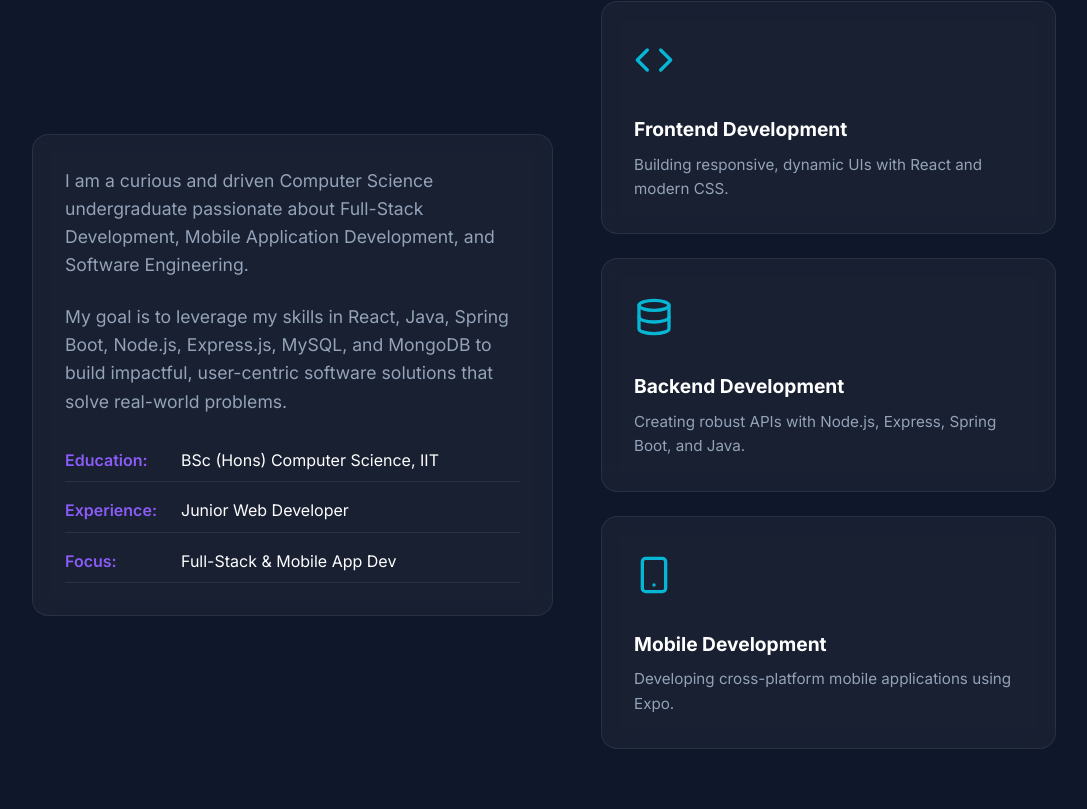
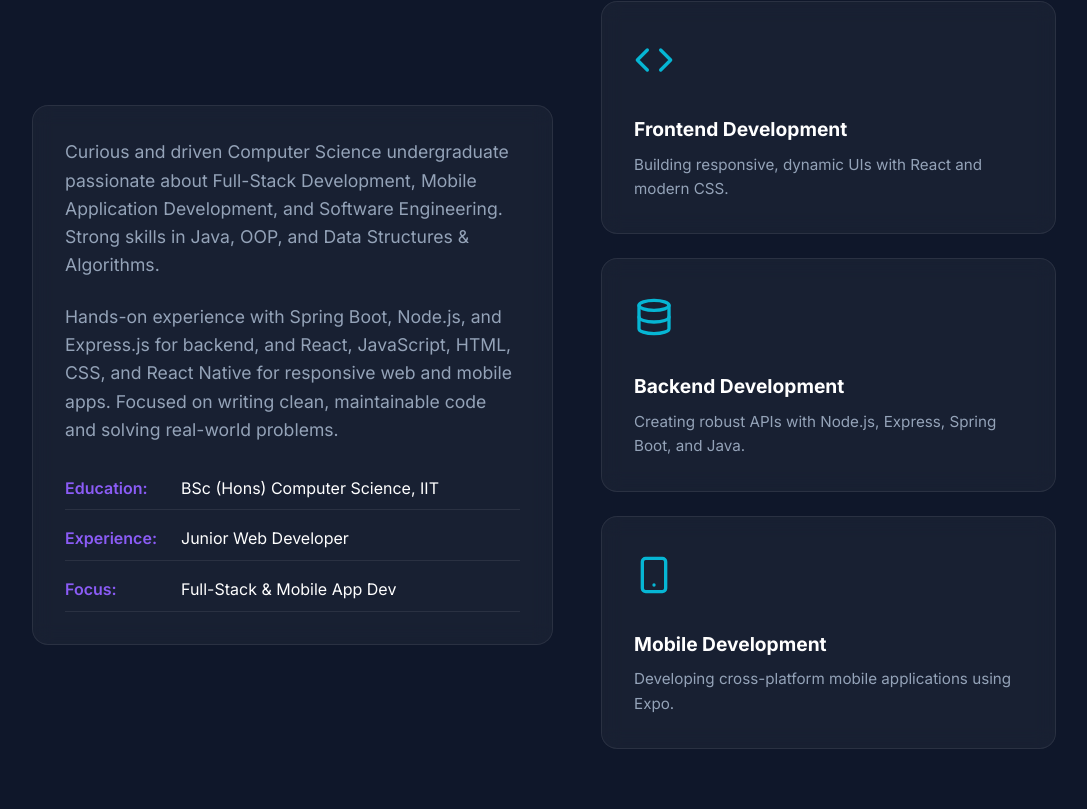
Before and after one commit to injaz89/portfolio, a React (Vite) app: page / in a window 1280 px wide. Shown: the part 1011-1820 px from the top of the page, without its empty margins (96-1183 px from the left). Built offline with nearby package versions, Linux system fonts and the light colour scheme.

Commit message:
feat: implement initial portfolio components including contact, education, experience, and hero sections

```diff
--- a/src/components/About.jsx
+++ b/src/components/About.jsx
@@ -41,10 +41,10 @@ const About = () => {
           className="about-text glass-card"
         >
           <p>
-            I am a curious and driven Computer Science undergraduate passionate about Full-Stack Development, Mobile Application Development, and Software Engineering.
+            Curious and driven Computer Science undergraduate passionate about Full-Stack Development, Mobile Application Development, and Software Engineering. Strong skills in Java, OOP, and Data Structures & Algorithms.
           </p>
           <p>
-            My goal is to leverage my skills in React, Java, Spring Boot, Node.js, Express.js, MySQL, and MongoDB to build impactful, user-centric software solutions that solve real-world problems.
+            Hands-on experience with Spring Boot, Node.js, and Express.js for backend, and React, JavaScript, HTML, CSS, and React Native for responsive web and mobile apps. Focused on writing clean, maintainable code and solving real-world problems.
           </p>
           <div className="quick-info">
             <div className="info-item">
--- a/src/components/Certifications.jsx
+++ b/src/components/Certifications.jsx
@@ -5,10 +5,13 @@ import './Certifications.css';
 
 const Certifications = () => {
   const certifications = [
-    { title: "Java Programming", issuer: "Coursera / Oracle" },
-    { title: "Artificial Intelligence", issuer: "IBM" },
-    { title: "Cloud Security", issuer: "AWS" },
-    { title: "Java OOP", issuer: "HackerRank" }
+    { title: "Professional Certificate in Java Programming", issuer: "Certification" },
+    { title: "Professional Certificate in Artificial Intelligence", issuer: "Certification" },
+    { title: "Machine Learning: AI Python & R + ChatGPT", issuer: "Certification" },
+    { title: "Java Object-Oriented Programming", issuer: "LinkedIn Learning" },
+    { title: "Introduction to Cloud Security", issuer: "SimpliLearn" },
+    { title: "Volunteer — Haxmas Journey 2024 Grand Finale", issuer: "Ascentic (Participation)" },
+    { title: "Industry Visit — Virtusa Sri Lanka", issuer: "IEEE IIT Insight Gen (Participation)" }
   ];
 
   return (
@@ -19,7 +22,7 @@ const Certifications = () => {
         viewport={{ once: true }}
         className="section-title"
       >
-        My <span>Certifications</span>
+        My <span>Certifications & Participations</span>
       </motion.h2>
 
       <div className="certs-grid">
--- a/src/components/Contact.jsx
+++ b/src/components/Contact.jsx
@@ -1,6 +1,6 @@
 import React, { useState } from 'react';
 import { motion } from 'framer-motion';
-import { FiMail, FiPhone, FiGithub, FiLinkedin, FiSend } from 'react-icons/fi';
+import { FiMail, FiPhone, FiGithub, FiLinkedin, FiSend, FiMapPin } from 'react-icons/fi';
 import './Contact.css';
 
 const Contact = () => {
@@ -48,21 +48,21 @@ const Contact = () => {
               <div className="method-icon"><FiMail /></div>
               <div className="method-details">
                 <h4>Email</h4>
-                <p>injas@example.com</p>
+                <p>mohamedinjas66@gmail.com</p>
               </div>
             </div>
             <div className="contact-method">
-              <div className="method-icon"><FiPhone /></div>
+              <div className="method-icon"><FiMapPin /></div>
               <div className="method-details">
-                <h4>Phone</h4>
-                <p>+94 77 123 4567</p>
+                <h4>Location</h4>
+                <p>Galle, Sri Lanka</p>
               </div>
             </div>
           </div>
 
           <div className="social-links">
-            <a href="#" className="social-icon" aria-label="GitHub"><FiGithub /></a>
-            <a href="#" className="social-icon" aria-label="LinkedIn"><FiLinkedin /></a>
+            <a href="https://github.com/injaz89" target="_blank" rel="noopener noreferrer" className="social-icon" aria-label="GitHub"><FiGithub /></a>
+            <a href="https://linkedin.com/in/injas" target="_blank" rel="noopener noreferrer" className="social-icon" aria-label="LinkedIn"><FiLinkedin /></a>
           </div>
         </motion.div>
 
--- a/src/components/Experience.jsx
+++ b/src/components/Experience.jsx
@@ -6,14 +6,14 @@ import './Experience.css';
 const Experience = () => {
   const experiences = [
     {
-      role: "Junior Web Developer",
-      company: "Sparkle Media",
+      role: "Junior Web Developer (Freelance)",
+      company: "Sparkle Media, Remote",
       date: "June 2025 – Present",
       tasks: [
-        "Developed responsive client websites using modern frontend technologies.",
-        "Improved UI/UX to enhance user engagement and retention.",
-        "Built dynamic and performant frontend interfaces.",
-        "Collaborated with the design team to ensure visual consistency."
+        "Developed and deployed a responsive website based on client business requirements",
+        "Designed front-end interfaces using HTML, CSS, and JavaScript",
+        "Ensured mobile responsiveness and cross-browser compatibility",
+        "Maintained and updated features based on client feedback"
       ]
     }
   ];
--- a/src/components/Footer.jsx
+++ b/src/components/Footer.jsx
@@ -15,7 +15,7 @@ const Footer = () => {
         </div>
 
         <p className="footer-text">
-          &copy; {year} Muhammadhu Injas. All rights reserved.
+          &copy; {year} Muhammadhu Injas M. All rights reserved.
         </p>
 
         <div className="footer-links">
--- a/src/components/Hero.jsx
+++ b/src/components/Hero.jsx
@@ -16,10 +16,10 @@ const Hero = () => {
           className="hero-text"
         >
           <h2 className="greeting">Hi, I'm</h2>
-          <h1 className="name">Muhammadhu <span>Injas</span></h1>
+          <h1 className="name">Muhammadhu <span>Injas M</span></h1>
 
           <div className="typing-container">
-            <p className="typing-text">Full-Stack Developer & CS Undergraduate</p>
+            <p className="typing-text">Computer Science Undergraduate | Full-Stack & Mobile App Developer</p>
           </div>
 
           <p className="intro">
--- a/src/components/Projects.jsx
+++ b/src/components/Projects.jsx
@@ -9,47 +9,67 @@ const Projects = () => {
   const projects = [
     {
       id: 1,
+      title: 'IIT Connect App',
+      category: 'Mobile',
+      tech: ['React', 'Node.js', 'Express', 'MongoDB', 'Expo', 'TypeScript'],
+      desc: 'Campus mobile app for IIT students — centralizes university life: activities, info, and resources. Built as part of SDGP.',
+      image: 'https://images.unsplash.com/photo-1512941937669-90a1b58e7e9c?auto=format&fit=crop&w=600&q=80',
+      github: '#',
+      demo: '#'
+    },
+    {
+      id: 2,
+      title: 'Prestige Auto Detailing',
+      category: 'Frontend',
+      tech: ['HTML', 'CSS', 'JavaScript'],
+      desc: 'Fully responsive website for a car detailing business in New Zealand with interactive booking system.',
+      image: 'https://images.unsplash.com/photo-1601362840469-51e4d8d58785?auto=format&fit=crop&w=600&q=80',
+      github: '#',
+      demo: '#'
+    },
+    {
+      id: 3,
+      title: 'Personal Finance Tracker',
+      category: 'Full-Stack',
+      tech: ['Java', 'Spring Boot', 'MySQL', 'Bootstrap'],
+      desc: 'Full-stack finance tracking system with user login, transaction management, and financial summaries.',
+      image: 'https://images.unsplash.com/photo-1554224155-6726b3ff858f?auto=format&fit=crop&w=600&q=80',
+      github: '#',
+      demo: '#'
+    },
+    {
+      id: 4,
       title: 'Sparkle Gems E-Commerce',
       category: 'Full-Stack',
-      tech: ['HTML', 'CSS', 'JS', 'Java', 'MySQL'],
-      desc: 'E-commerce platform for gemstone business with dynamic product management.',
+      tech: ['HTML', 'CSS', 'JS', 'MySQL', 'Java'],
+      desc: 'E-commerce platform for a gemstone business with product listings and category pages.',
       image: 'https://images.unsplash.com/photo-1599643478524-fb6664536694?auto=format&fit=crop&w=600&q=80',
       github: '#',
       demo: '#'
     },
     {
-      id: 2,
-      title: 'Personal Finance Tracker',
-      category: 'Full-Stack',
-      tech: ['Spring Boot', 'MySQL', 'Java', 'Bootstrap'],
-      desc: 'Finance tracking system with authentication and transaction management.',
-      image: 'https://images.unsplash.com/photo-1554224155-6726b3ff858f?auto=format&fit=crop&w=600&q=80',
+      id: 5,
+      title: 'Traffic Data Histogram',
+      category: 'Backend',
+      tech: ['Python', 'OOP', 'CSV'],
+      desc: 'Python program that analyzes vehicle counts from two junctions and displays traffic patterns using histograms.',
+      image: 'https://images.unsplash.com/photo-1551288049-bebda4e38f71?auto=format&fit=crop&w=600&q=80',
       github: '#',
       demo: '#'
     },
     {
-      id: 3,
-      title: 'IIT Connect App',
-      category: 'Mobile',
-      tech: ['React', 'Node.js', 'Express', 'MongoDB', 'Expo'],
-      desc: 'Campus application for IIT students.',
-      image: 'https://images.unsplash.com/photo-1512941937669-90a1b58e7e9c?auto=format&fit=crop&w=600&q=80',
-      github: '#',
-      demo: '#'
-    },
-    {
-      id: 4,
-      title: 'Prestige Auto Detailing',
+      id: 6,
+      title: 'Aurifera Gems Website',
       category: 'Frontend',
-      tech: ['HTML', 'CSS', 'JavaScript'],
-      desc: 'Responsive business website with booking system.',
-      image: 'https://images.unsplash.com/photo-1601362840469-51e4d8d58785?auto=format&fit=crop&w=600&q=80',
+      tech: ['HTML', 'CSS'],
+      desc: 'Business website built to increase brand awareness for a gemstone company.',
+      image: 'https://images.unsplash.com/photo-1615486171448-4fb3eb526368?auto=format&fit=crop&w=600&q=80',
       github: '#',
       demo: '#'
     }
   ];
 
-  const filters = ['All', 'Frontend', 'Full-Stack', 'Mobile'];
+  const filters = ['All', 'Frontend', 'Full-Stack', 'Mobile', 'Backend'];
 
   const filteredProjects = filter === 'All'
     ? projects
```
Also changed, not shown: src/components/Education.jsx (+45 -4 lines).
